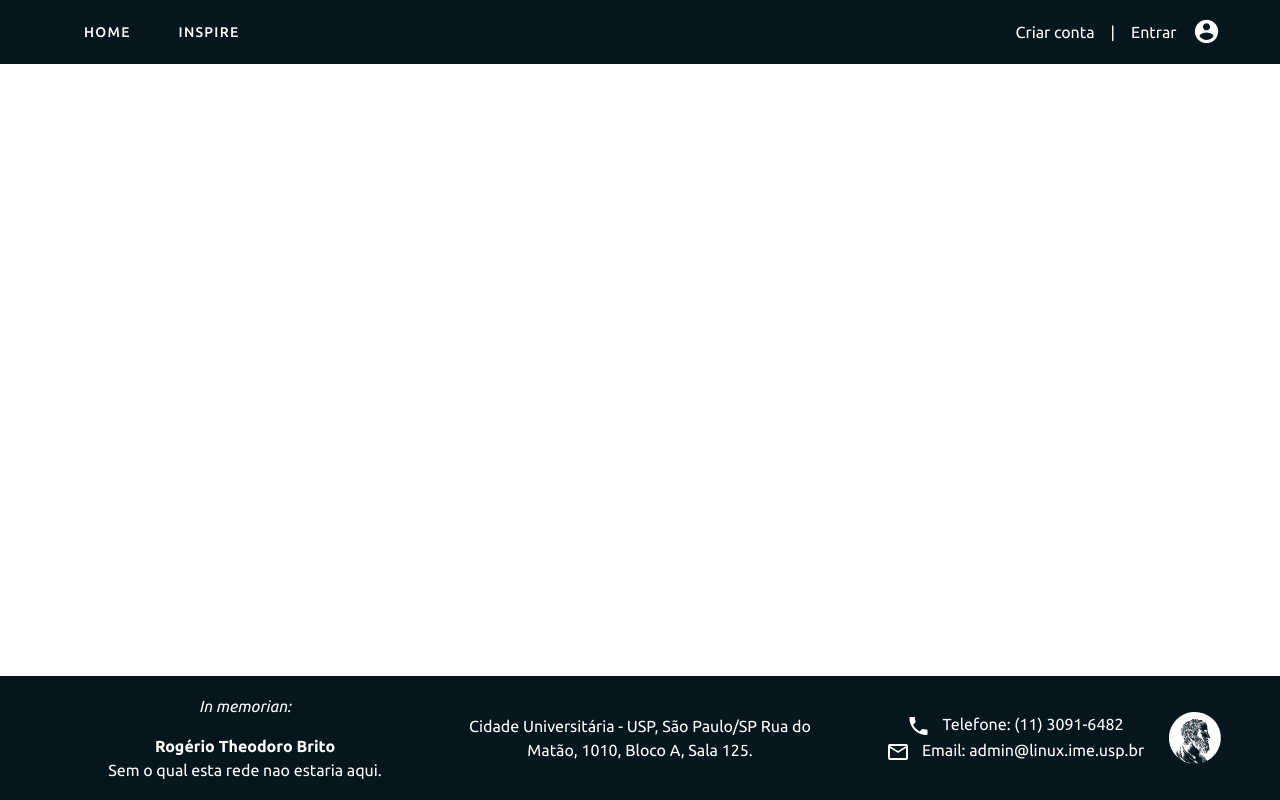
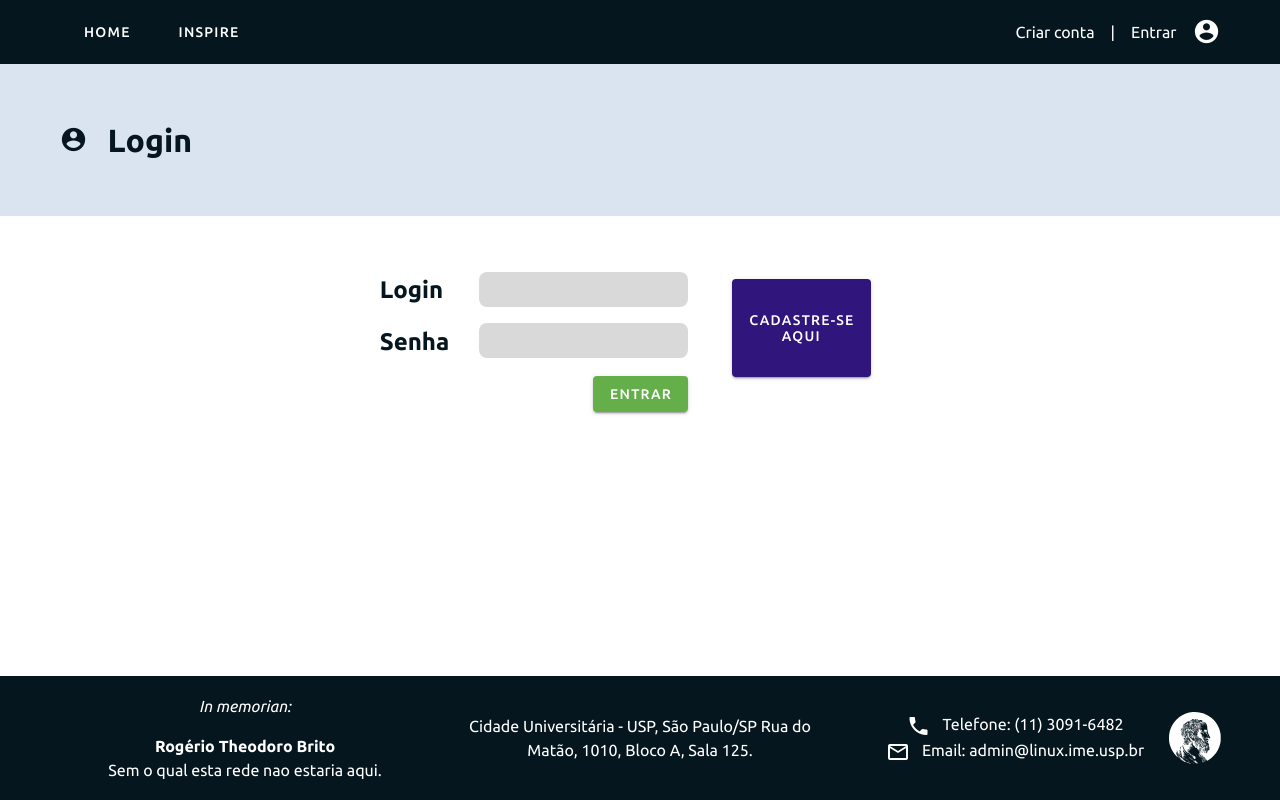
Before and after one commit to uspcodelab/bootcamp-2022, a Nuxt app in the folder frontend/: page /login in a window 1280 px wide. Built offline with nearby package versions, Linux system fonts and the light colour scheme.

Commit message:
Adiciona página de login
Signed-off-by: JGBSouza <joaosouzaaa12@usp.br>

```diff
--- /dev/null
+++ b/frontend/pages/login.vue
@@ -0,0 +1,56 @@
+<template>
+  <v-main class="pt-0">
+    <SecaoTitulo title="Login" icon="mdi-account-circle" class="mb-10" />
+    <div class="d-flex align-center justify-center">
+      <div class="d-flex flex-column align-end">
+        <v-row class="d-flex justify-end">
+          <v-col cols="3">
+            <h2 class="mt-4">Login</h2>
+            <h2 class="mt-4">Senha</h2>
+          </v-col>
+
+          <v-col cols="8" class="d-flex flex-column">
+            <input
+              v-model="emailLogin"
+              type="email"
+              class="form-control mt-4 mr-8 backgound-color:black"
+              style="
+                background-color: #d9d9d9;
+                height: 2.2em;
+                weight: 5em;
+                border-radius: 0.5em;
+              "
+              required
+            />
+            <input
+              v-model="passwordLogin"
+              type="password"
+              class="form-control mt-4 mr-8"
+              style="
+                background-color: #d9d9d9;
+                weight: 20em;
+                height: 2.2em;
+                border-radius: 0.5em;
+              "
+              required
+            />
+          </v-col>
+        </v-row>
+        <v-row class="mt-4 mr-8">
+          <v-btn solid color="#65AF4B"> Entrar </v-btn>
+        </v-row>
+      </div>
+
+      <v-col cols="2" class="d-flex align-center align-center">
+        <v-btn color="#30167C" height="7em" weight="8em">
+          Cadastre-se<br />
+          aqui
+        </v-btn>
+      </v-col>
+    </div>
+  </v-main>
+</template>
+
+<script></script>
+
+<style></style>
```
